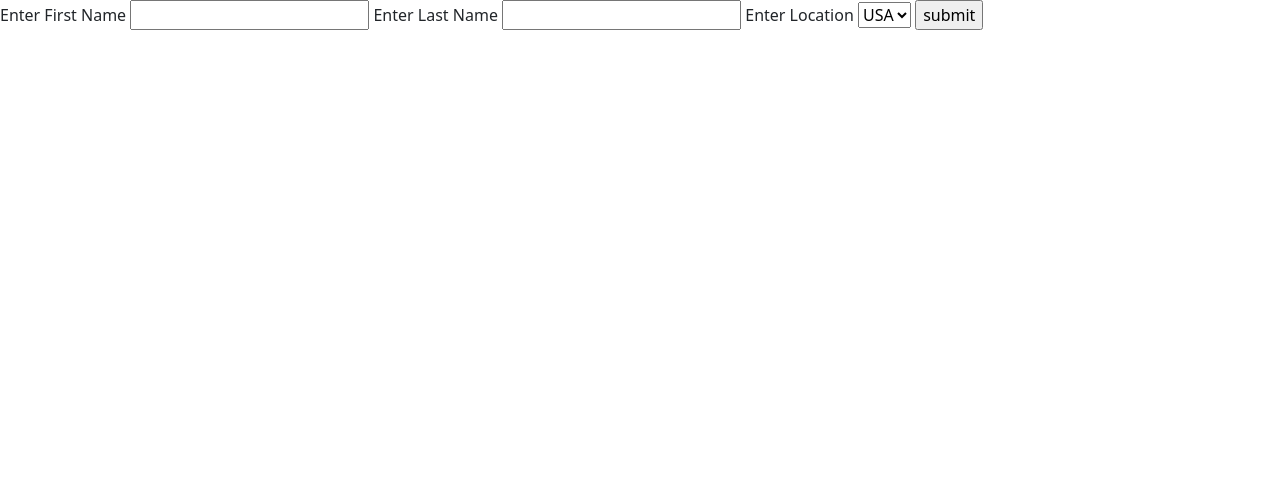
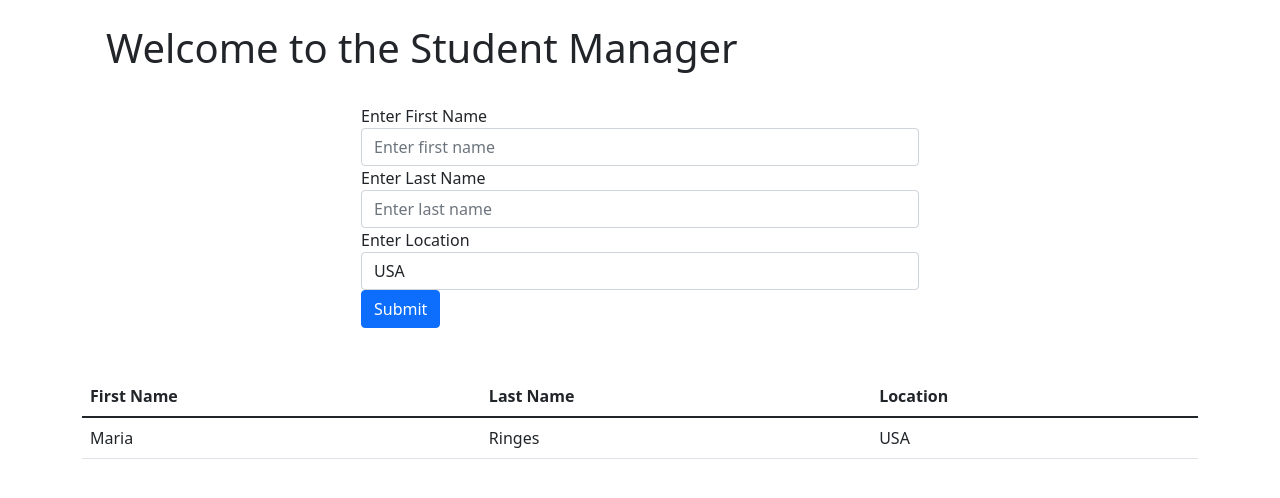
Before and after one commit to EICPCohort5/student-manager-kingdom-hearts, a website: page html/index.html in a window 1280 px wide. Drawn offline with Linux system fonts and the light colour scheme; files that its build step writes are made by us from their sources.

Commit message:
Added Bootstrap

```diff
--- a/html/index.html
+++ b/html/index.html
@@ -8,22 +8,49 @@
   <title>Document Template</title>
 </head>
 <body>
-  <main class="container"></main>
-  <form id="student-form" action="">
+  <main class="container">
+    <h1 class="p-4">Welcome to the Student Manager</h1>
+    <form id="student-form" action="" class="w-50 m-auto">
+      <div class="form-group">
         <label for="fname">Enter First Name</label>
-    <input type="text" id="fname" name="firstname">
+        <input type="text" id="fname" name="firstname" class="form-control" placeholder="Enter first name">
+      </div>
 
+      <div class="form-group">
         <label for="lname">Enter Last Name</label>
-    <input type="text" id="lname" name="secondname">
+        <input type="text" id="lname" name="secondname" class="form-control" placeholder="Enter last name">
+      </div>
 
+      <div class="form-group">
         <label for="location">Enter Location</label>
-
-    <select>
+        <select class="form-control">
           <option value="USA">USA</option>
           <option value="UK">UK</option>
+          <option value="Canada">Canada</option>
         </select>
-    <input type="submit" value="submit">
+      </div>
+
+      <button type="submit mt-2" class="btn btn-primary">Submit</button>
     </form>
+
+    <table class="table mt-5">
+      <thead>
+        <tr>
+          <th scope="col">First Name</th>
+          <th scope="col">Last Name</th>
+          <th scope="col">Location</th>
+        </tr>
+      </thead>
+      <tbody>
+        <tr>
+          <td scope="row">Maria</td>
+          <td>Ringes</td>
+          <td>USA</td>
+        </tr>
+      </tbody>
+    </table>
+  </main>
+
   <script src="main.js" type="module"></script>
 </body>
 </html>
```
Lines whose indentation alone changed are shown as unchanged.
